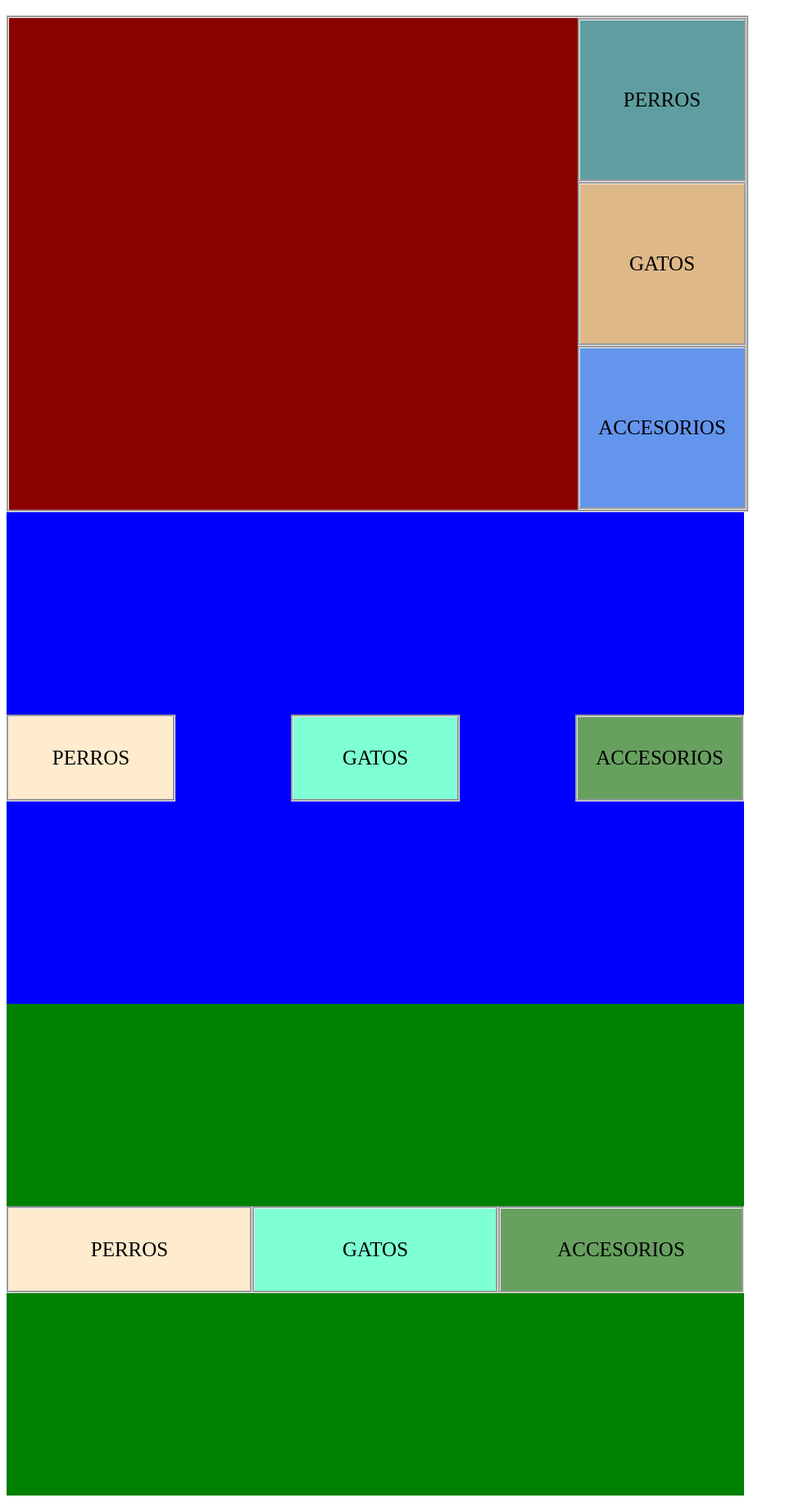
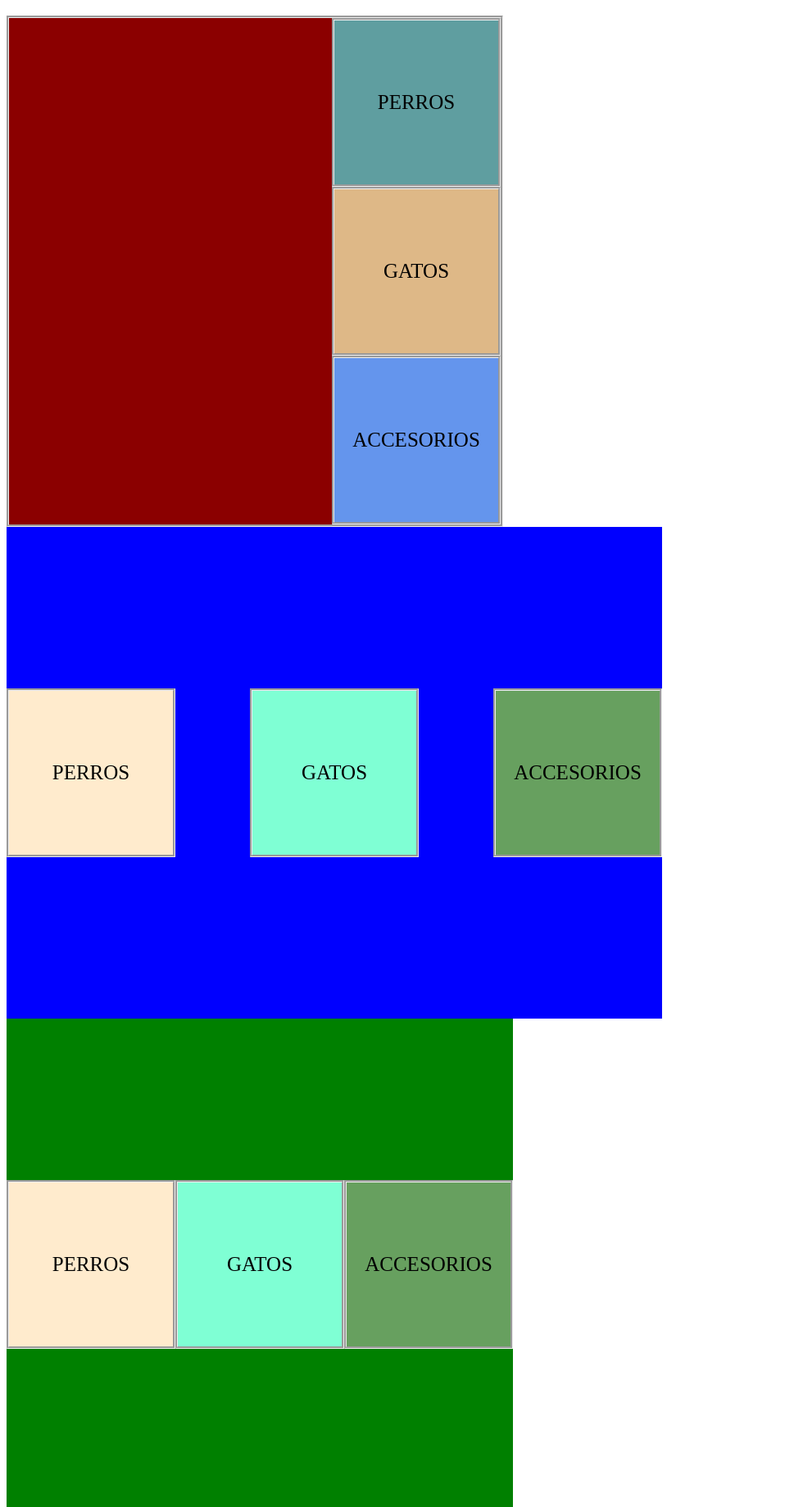
Before and after one commit to JuliaGambare/DIPLOMATURA, a plain HTML site: page MODULO2/M2U2/CSS Parte 2.html in a window 1280 px wide. Shown: the part 61-1900 px from the top of the page at 82% size, without its empty margins (0-969 px from the left). Drawn offline with Linux system fonts and the light colour scheme.

Commit message:
actualizacion

```diff
--- a/MODULO2/M2U2/CSS Parte 2 ej2.css
+++ b/MODULO2/M2U2/CSS Parte 2 ej2.css
@@ -1,6 +1,6 @@
 .CAJA2 {
   background-color: blue;
-  width: 900px;
+  width: 800px;
   height: 600px;
   display: flex;
   justify-content:space-between;
@@ -9,7 +9,7 @@
 .PERRO2 {
   background-color: blanchedalmond;
   width: 200PX;
-  height: 100px;
+  height: 200px;
   font-size: 25px;
   display: inline-flex;
   justify-content: center;
@@ -20,7 +20,7 @@
 .GATO2 {
   background-color: aquamarine;
   width: 200PX;
-  height: 100px;
+  height: 200px;
   font-size: 25px;
   display: inline-flex;
   justify-content: center;
@@ -30,7 +30,7 @@
 .ACCESORIOS2 {
   background-color: rgb(103, 160, 95);
   width: 200PX;
-  height: 100px;
+  height: 200px;
   font-size: 25px;
   display: inline-flex;
   justify-content: center;
--- a/MODULO2/M2U2/CSS Parte 2 ej3.css
+++ b/MODULO2/M2U2/CSS Parte 2 ej3.css
@@ -1,6 +1,6 @@
 .CAJA3 {
     background-color: green;
-    width: 900px;
+    /* width: 900px; */
     height: 600px;
     display:inline-flex;
     justify-content: center;
@@ -8,8 +8,8 @@
   }
   .PERRO3 {
     background-color: blanchedalmond;
-    width: 300PX;
-    height: 100px;
+    width: 200PX;
+    height: 200px;
     font-size: 25px;
     display: inline-flex;
     justify-content: center;
@@ -19,8 +19,8 @@
 
   .GATO3 {
     background-color: aquamarine;
-    width: 300PX;
-    height: 100px;
+    width: 200PX;
+    height: 200px;
     font-size: 25px;
     display: inline-flex;
     justify-content: center;
@@ -29,8 +29,8 @@
   }
   .ACCESORIOS3 {
     background-color: rgb(103, 160, 95);
-    width: 300PX;
-    height: 100px;
+    width: 200PX;
+    height: 200px;
     font-size: 25px;
     display: inline-flex;
     justify-content: center;
--- a/MODULO2/M2U2/CSS Parte 2.css
+++ b/MODULO2/M2U2/CSS Parte 2.css
@@ -1,9 +1,10 @@
 .CAJA{
+
    background-color: darkred;
    display:inline-flex;
    flex-direction: column;
-   width: 900px;
-   height: 600px;
+   width: 600px;
+   /* height: 600px; */
    align-items: flex-end;
    border-style: groove;
 
```
